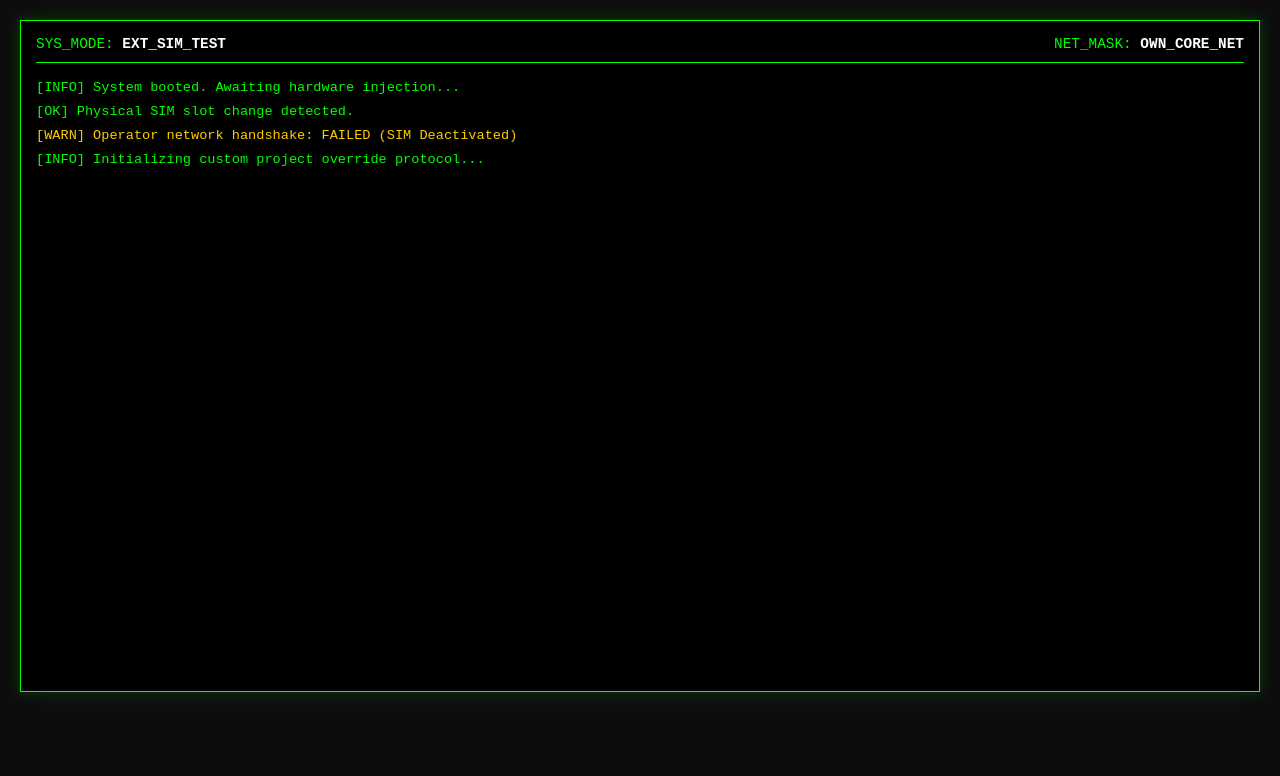
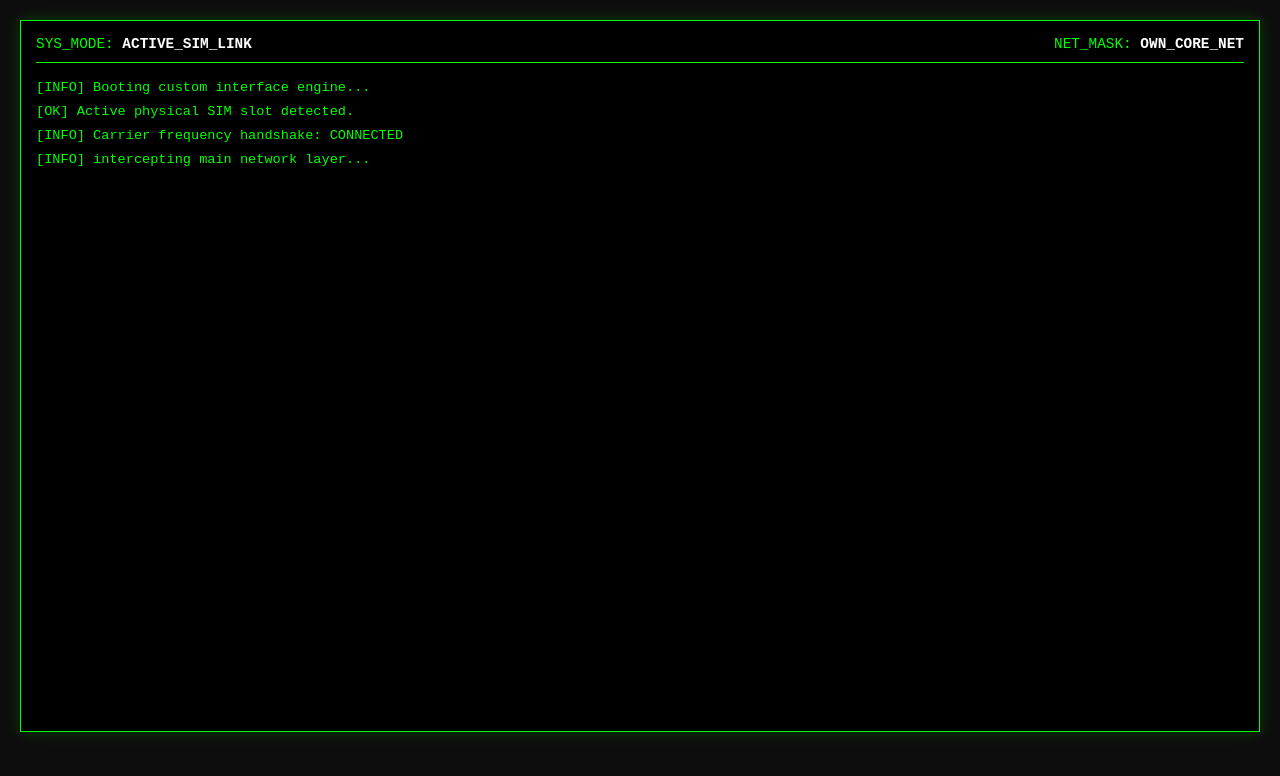
Before and after one commit to nishant18084/my-sim-project, a plain HTML site: page index.html in a window 1280 px wide. Drawn offline with Linux system fonts and the light colour scheme.

Commit message:
Update index.html

```diff
--- a/index.html
+++ b/index.html
@@ -18,7 +18,7 @@
             padding: 15px;
             background-color: #000;
             box-shadow: 0 0 15px rgba(0, 255, 0, 0.2);
-            height: 80vh;
+            height: 85vh;
             overflow-y: auto;
         }
         .status-bar {
@@ -35,32 +35,32 @@
             line-height: 1.4;
         }
         .highlight { color: #ffffff; font-weight: bold; }
-        .warn { color: #ffcc00; }
+        .blue { color: #33ccff; }
     </style>
 </head>
 <body>
 
 <div class="terminal">
     <div class="status-bar">
-        <div>SYS_MODE: <span class="highlight">EXT_SIM_TEST</span></div>
+        <div>SYS_MODE: <span class="highlight">ACTIVE_SIM_LINK</span></div>
         <div>NET_MASK: <span class="highlight">OWN_CORE_NET</span></div>
     </div>
 
     <div id="log-container">
-        <div class="log-entry">[INFO] System booted. Awaiting hardware injection...</div>
+        <div class="log-entry">[INFO] Booting custom interface engine...</div>
     </div>
 </div>
 
 <script>
     const logs = [
-        "[OK] Physical SIM slot change detected.",
-        "[WARN] Operator network handshake: FAILED (SIM Deactivated)",
-        "[INFO] Initializing custom project override protocol...",
-        "[OK] Stripping original carrier signatures...",
-        "[INFO] Injecting interface: OWN_CORE_NET [v1.0.4]",
-        "[OK] Socket connection power state: STABLE",
-        "[INFO] Masking network link under anonymous gateway...",
-        "[SUCCESS] Hardware interface masked successfully. System running in Sandbox Mode."
+        "[OK] Active physical SIM slot detected.",
+        "[INFO] Carrier frequency handshake: CONNECTED",
+        "[INFO] intercepting main network layer...",
+        "[OK] Initializing hardware bridge mask...",
+        "[SUCCESS] Carrier signature bypassed successfully.",
+        "[INFO] Deploying custom proxy interface: OWN_CORE_NET [v2.0.1]",
+        "[OK] Virtual tunnel link established over active SIM.",
+        "[SUCCESS] System running. Custom network dashboard is now LIVE."
     ];
 
     let currentLog = 0;
@@ -71,20 +71,18 @@
             const entry = document.createElement('div');
             entry.className = 'log-entry';
 
-            // Add custom colors based on keywords
-            if(logs[currentLog].includes('[WARN]')) entry.className += ' warn';
             if(logs[currentLog].includes('[SUCCESS]')) entry.className += ' highlight';
+            if(logs[currentLog].includes('OWN_CORE_NET')) entry.className += ' blue';
 
             entry.innerHTML = logs[currentLog];
             container.appendChild(entry);
             container.scrollTop = container.scrollHeight;
             currentLog++;
-            setTimeout(printLog, 1500); // 1.5 seconds delay per log
+            setTimeout(printLog, 1200);
         }
     }
 
-    // Simulate SIM insert detection after 2 seconds
-    setTimeout(printLog, 2000);
+    setTimeout(printLog, 1500);
 </script>
 
 </body>
```
